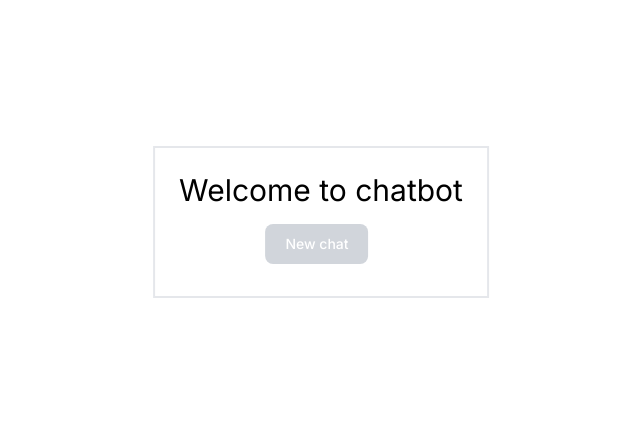
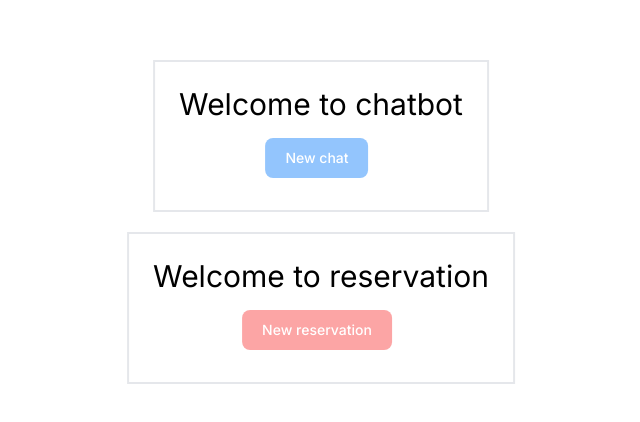
Before and after one commit to linhdangvu/personal-project, a Next.js app: page / in a window 1280 px wide. Shown: the part 178-600 px from the top of the page, without its empty margins (319-959 px from the left). Built offline with nearby package versions, Linux system fonts and the light colour scheme.

Commit message:
start: reservation

```diff
--- a/src/app/page.tsx
+++ b/src/app/page.tsx
@@ -9,10 +9,27 @@ const Homepage = () => {
 
   return (
     <div className="relative w-screen h-screen">
-      <div className="absolute text-wrap text-center border-2 w-fit p-6 top-1/2 left-1/2 -translate-x-2/4 -translate-y-2/4">
-        <h1 className="text-3xl">Welcome to chatbot</h1>
-        <div className="mt-4">
-          <Button title="New chat" onClick={() => router.push("chat")} />
+      <div className="absolute top-1/2 left-1/2 -translate-x-2/4 -translate-y-2/4 flex gap-5 flex-col">
+        <div className=" text-wrap text-center border-2 w-fit p-6 m-auto">
+          <h1 className="text-3xl">Welcome to chatbot</h1>
+          <div className="mt-4">
+            <Button
+              bgColor="blue"
+              title="New chat"
+              onClick={() => router.push("chat")}
+            />
+          </div>
+        </div>
+
+        <div className=" text-wrap text-center border-2 w-fit p-6 m-auto">
+          <h1 className="text-3xl">Welcome to reservation</h1>
+          <div className="mt-4">
+            <Button
+              bgColor="red"
+              title="New reservation"
+              onClick={() => router.push("reservation")}
+            />
+          </div>
         </div>
       </div>
     </div>
--- /dev/null
+++ b/src/app/reservation/page.tsx
@@ -0,0 +1,38 @@
+import { Bars3Icon, CalendarDaysIcon } from "@heroicons/react/24/outline";
+import React from "react";
+
+const Reservation = () => {
+  return (
+    <div>
+      <button
+        type="button"
+        className="inline-flex items-center p-2 mt-2 ms-3  text-gray-500 rounded-lg sm:hidden hover:bg-gray-100 focus:outline-none focus:ring-2 focus:ring-gray-200 border-2"
+      >
+        <Bars3Icon className=" w-5 h-5" />
+      </button>
+
+      <aside
+        className="fixed top-0 left-0 z-40 w-64 h-screen transition-transform -translate-x-full sm:translate-x-0"
+        aria-label="Sidebar"
+      >
+        <div className="h-full px-3 py-4 overflow-y-auto bg-gray-50 dark:bg-gray-800">
+          <ul className="space-y-2 font-medium">
+            <li>
+              <a
+                href="#"
+                className="flex items-center p-2 rounded-lg text-white  bg-gray-700 group"
+              >
+                <CalendarDaysIcon className="w-6 h-6" />
+                <span className="ms-3">Reservation</span>
+              </a>
+            </li>
+          </ul>
+        </div>
+      </aside>
+
+      <div className="p-4 sm:ml-64"></div>
+    </div>
+  );
+};
+
+export default Reservation;
```
